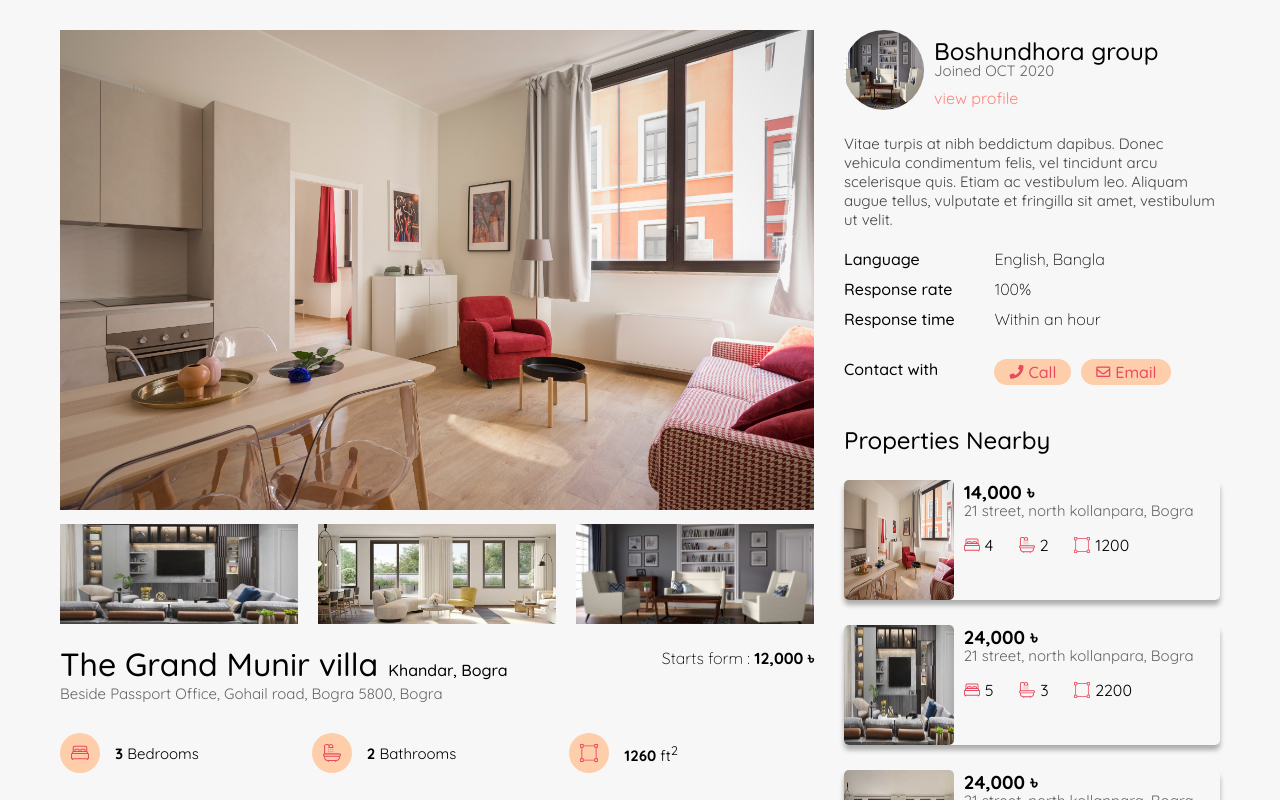
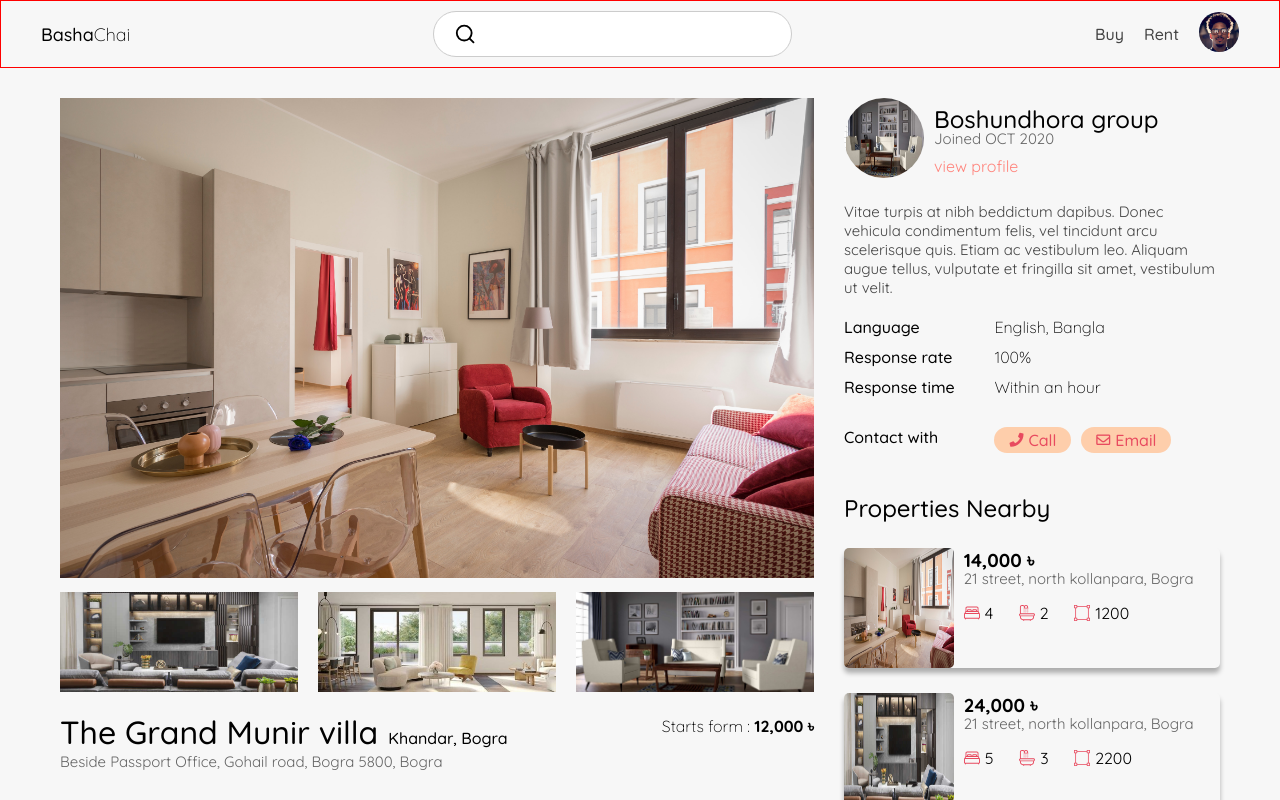
Before and after one commit to MizanurRahmann/Basha-Chai, a React (Create React App) app: page / in a window 1280 px wide. Shown: the top 800 px of the page. Built offline with nearby package versions, Linux system fonts and the light colour scheme.

Commit message:
ADD: navbar.

```diff
--- a/src/App.js
+++ b/src/App.js
@@ -7,12 +7,17 @@ import SignIn from './components/Auth/SignIn';
 import SignUp from './components/Auth/SignUp';
 import Footer from './components/Footer/Footer';
 import Flat from './components/Flat/Flat';
+import Navbar from './components/Navigation/Navbar';
 
 function App() {
   return (
     <div className="App">
       <Router>
-        <Route exact path='/' component={Flat} />
+        <Route exact path='/'>
+            <Navbar />
+            <Flat />
+        </Route>
+
         <Route exact path='/items' component={Main} />
         <Route exact path='/signIn' component={SignIn} />
         <Route exact path='/signUp' component={SignUp} />
--- a/src/Styles/Navbar.css
+++ b/src/Styles/Navbar.css
@@ -0,0 +1,15 @@
+.navbar{
+    padding: 10px 40px;
+    border: 1px solid red;
+    font-family: var(--primary-font); font-weight: 400;
+    display: flex; align-items: center; justify-content: space-between;
+}
+.navbar .brand a{ font-size: 18px; font-weight: 300; text-decoration: none; color: #000; }
+.navbar .brand a span{ font-weight: 500; }
+.navbar .options{ display: flex; align-items: center;}
+.navbar .options a{ margin-right: 20px; text-decoration: none; color: #444; font-weight: 500;}
+.navbar .options a:hover{ color: var(--primary-color-dark); }
+.navbar .options .user img { width: 40px; height: 40px; border-radius: 50%;}
+.navbar .search{ width: 30%; }
+.navbar .search .field{ display: flex; align-items: center; width: 100%; background: #fff; padding: 8px 20px; border-radius: 30px; border: 1px solid #ccc;}
+.navbar .search .field input{ padding: 5px; width: 100%; border: none; outline: none; background: transparent; font-size: 16px;}
--- /dev/null
+++ b/src/components/Navigation/Navbar.js
@@ -0,0 +1,31 @@
+import React from 'react';
+import { Link } from 'react-router-dom';
+import person from '../../resources/person.jpeg';
+import '../../Styles/Navbar.css';
+
+function Navbar() {
+    return (
+        <div className="navbar">
+            <div className="brand">
+                <Link><span>Basha</span>Chai</Link>
+            </div>
+
+            <div className="search">
+                <div className="field">
+                    <svg xmlns="http://www.w3.org/2000/svg" width="24" height="24" viewBox="0 0 24 24" fill="none" stroke="currentColor" stroke-width="2" stroke-linecap="round" stroke-linejoin="round" class="feather feather-search"><circle cx="11" cy="11" r="8"></circle><line x1="21" y1="21" x2="16.65" y2="16.65"></line></svg>
+                    <input type="text"/>
+                </div>
+            </div>
+
+            <div className="options">
+                <Link>Buy</Link>
+                <Link>Rent</Link>
+                <div className="user">
+                    <img src={person} alt="" />
+                </div>
+            </div>
+        </div>
+    )
+}
+
+export default Navbar
```
Also changed, not shown: src/resources/person.jpeg (added).
